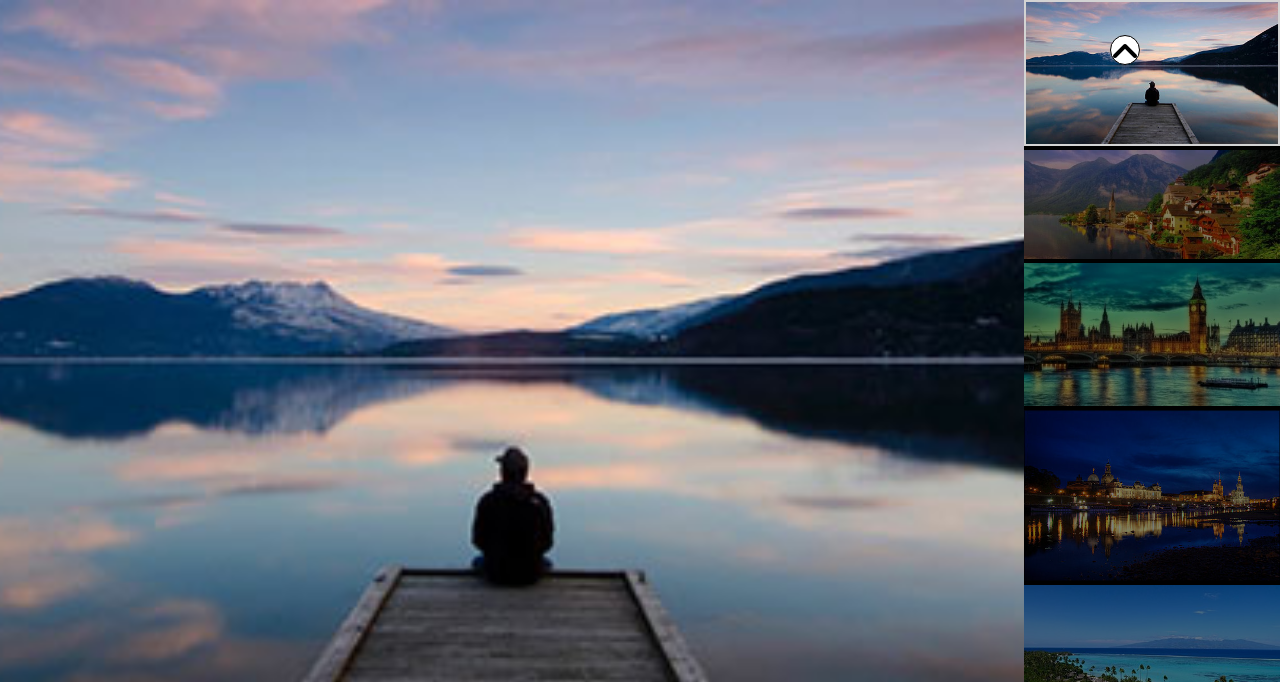
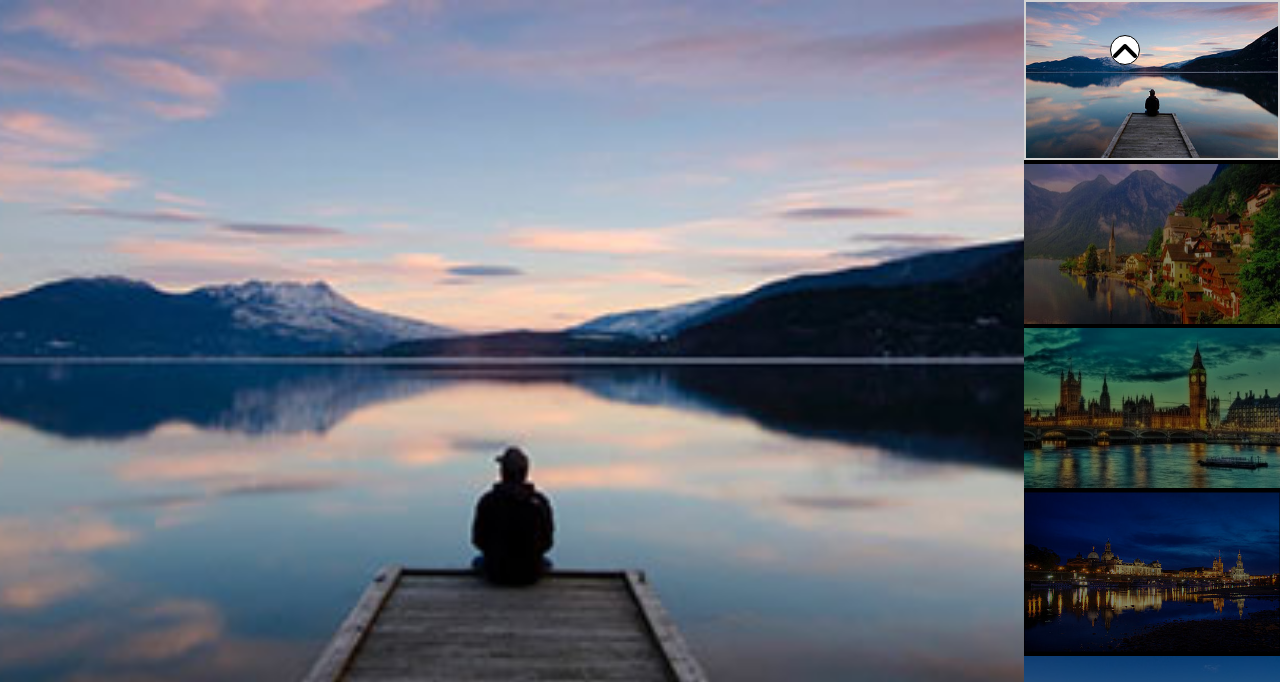
Before and after one commit to VALDEV05/vue-slider, a plain HTML site: page index.html in a window 1280 px wide. Shown: the top 682 px of the page. Drawn offline with nearby package versions, Linux system fonts and the light colour scheme.

Commit message:
Update style.css

```diff
--- a/assets/css/style.css
+++ b/assets/css/style.css
@@ -49,7 +49,7 @@
 
             .reel img {
                 width: 100%;
-                height: calc(100 / 5);
+                height: 160px;
             }
 
             .commands {
```
